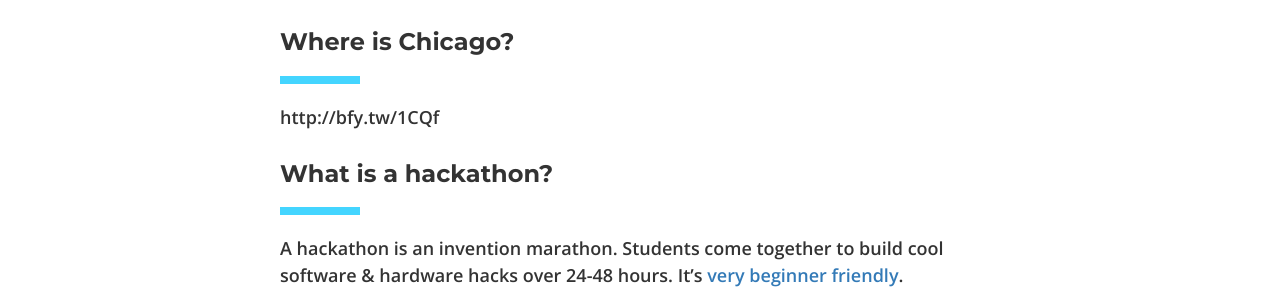
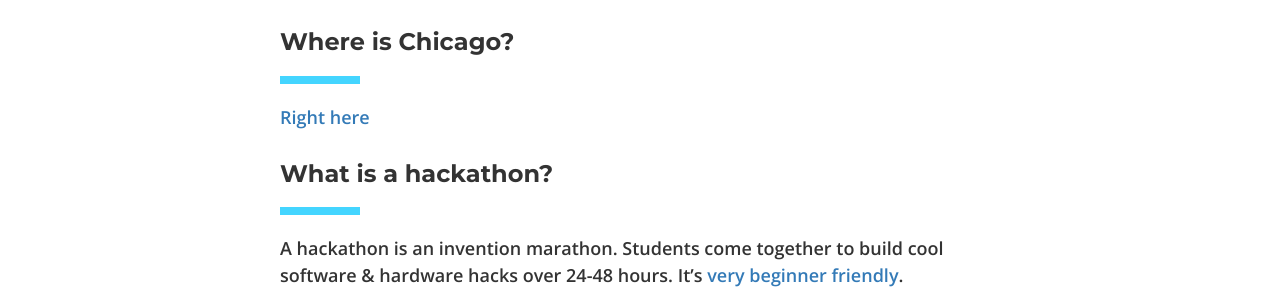
Before and after one commit to MLH/mlh-hackathon-boilerplate, a Jekyll site: the page built from index.html, in a window 1280 px wide. Shown: the part 581-881 px from the top of the page. Built offline with Jekyll 4.4.1, drawn with Linux system fonts in a browser that asks for light colours; nearby versions of some CDN libraries.

Commit message:
modifying schedule

```diff
--- a/_config.yml
+++ b/_config.yml
@@ -75,7 +75,7 @@
   faq:
     - question: "Where is Chicago?"
       answer: >
-        http://bfy.tw/1CQf
+        [Right here](ttp://bfy.tw/1CQf)
     - question: "What is a hackathon?"
       answer: >
         A hackathon is an invention marathon. Students come together to build cool
```
